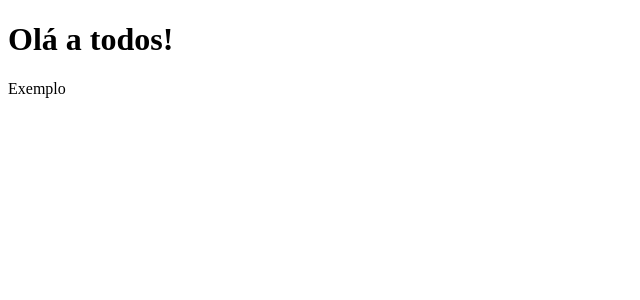
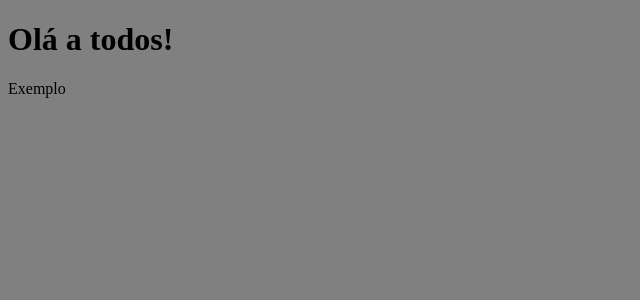
Before and after one commit to alexsmarra/rocketnotesRemake, a React (Vite) app: page / in a window 1280 px wide. Shown: the top 300 px of the page, without its empty margins (0-640 px from the left). Built offline with nearby package versions, Linux system fonts and the light colour scheme.

Commit message:
estrutura do css inicial, testando

```diff
--- a/src/main.jsx
+++ b/src/main.jsx
@@ -1,6 +1,6 @@
 import React from 'react'
 import ReactDOM from 'react-dom/client'
-import { Details } from './pages/Details.jsx'
+import { Details } from './pages/Details'
 
 ReactDOM.createRoot(document.getElementById('root')).render(
   <React.StrictMode>
--- a/src/pages/Details.jsx
+++ b/src/pages/Details/index.jsx
@@ -1,4 +1,6 @@
 import { Fragment } from "react"
+/* Quando importamos assim, automaticamente será aplicado o css em nossos elementos dessa página */
+import "./styles.css"
 
 export function Details() {
   return (
--- /dev/null
+++ b/src/pages/Details/styles.css
@@ -0,0 +1,3 @@
+body {
+   background: grey;
+}
```
